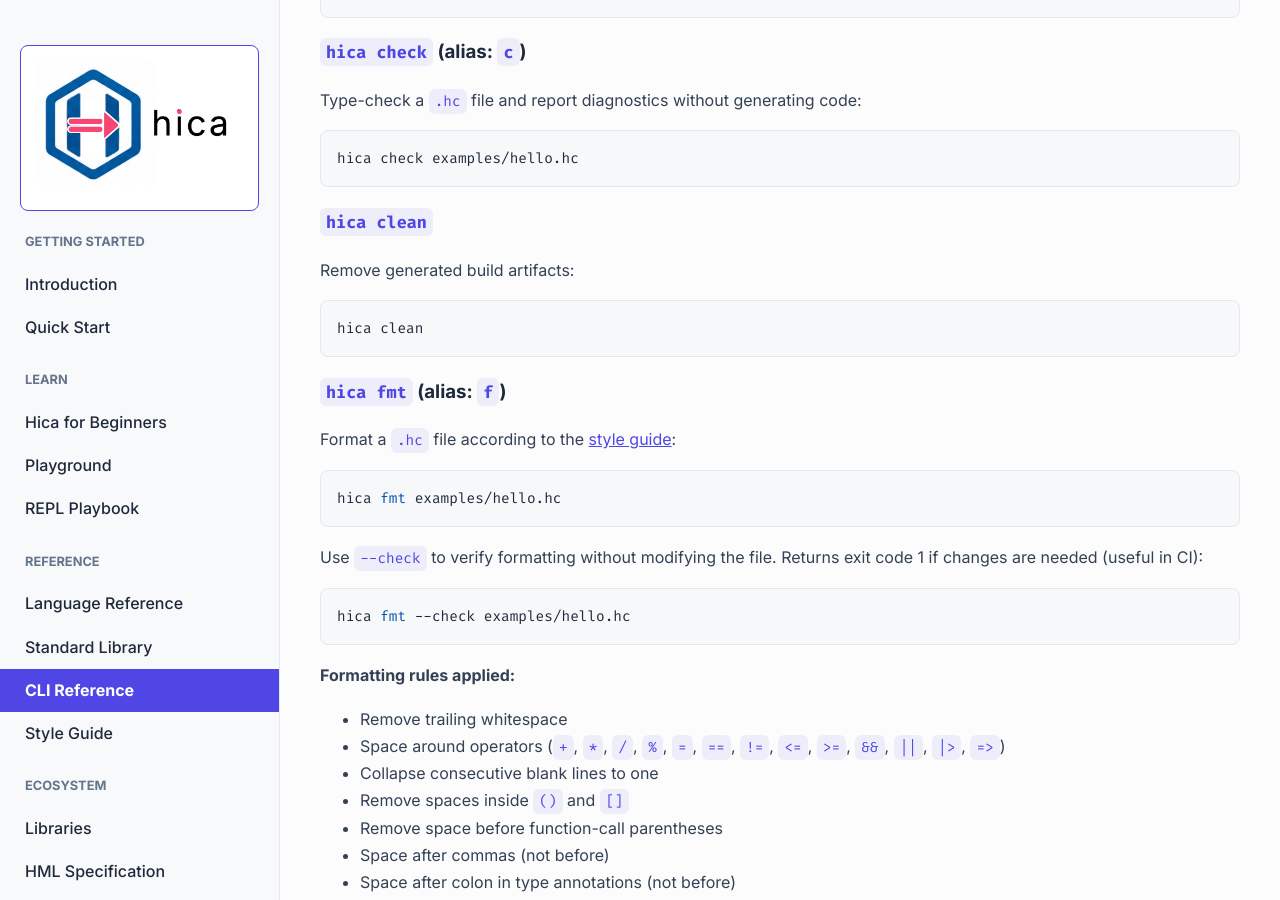
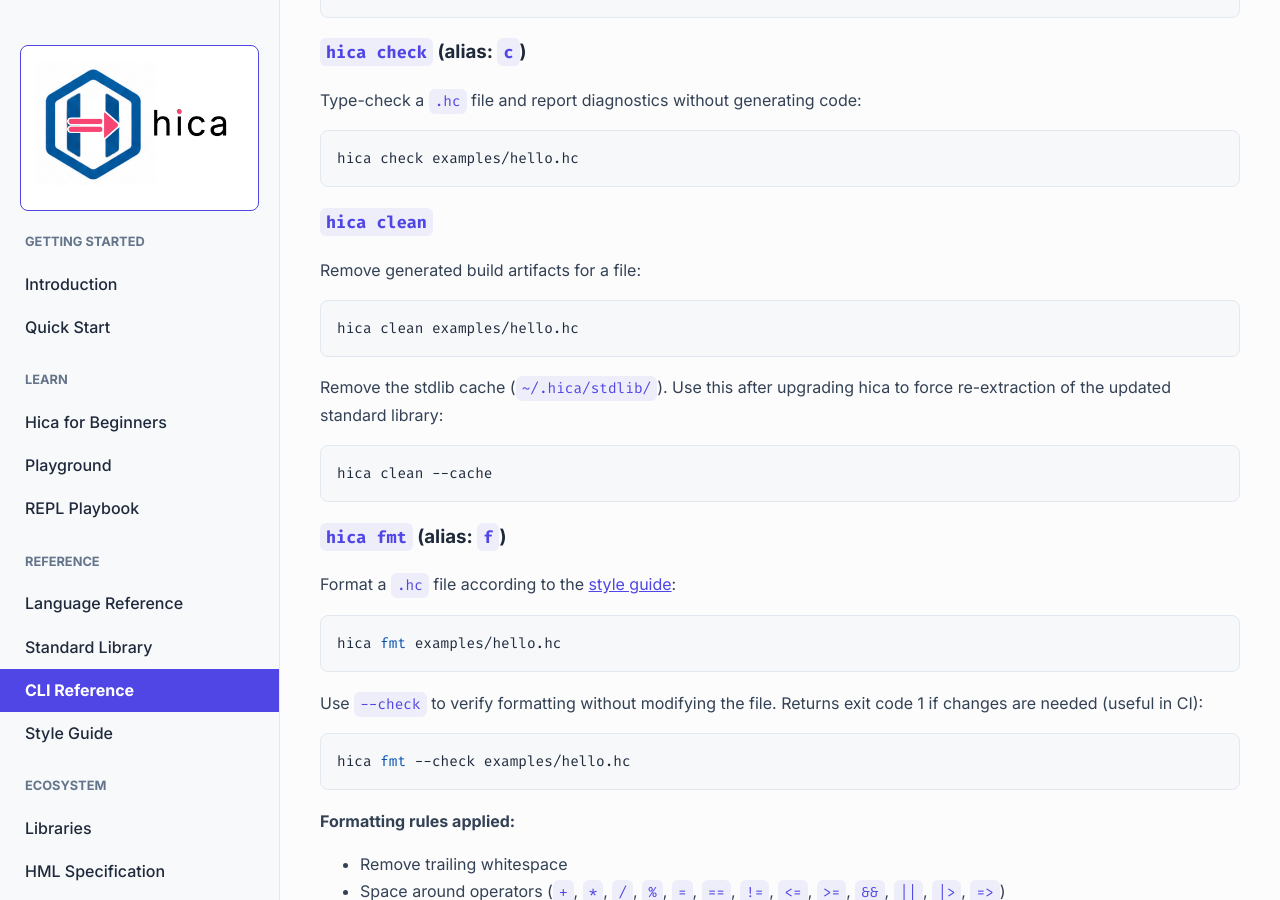
Before and after one commit to cladam/hica, a Jekyll site: the page built from docs/cli.md, in a window 1280 px wide and 900 px high, scrolled down 1195 px. Built offline with Jekyll 4.4.1, drawn with Linux system fonts in a browser that asks for light colours.

Commit message:
feat: hica clean --cache + auto-invalidate stale stdlib .kk files

````diff
--- a/docs/cli.md
+++ b/docs/cli.md
@@ -64,10 +64,16 @@ hica check examples/hello.hc
 
 ### `hica clean`
 
-Remove generated build artifacts:
+Remove generated build artifacts for a file:
 
 ```sh
-hica clean
+hica clean examples/hello.hc
+```
+
+Remove the stdlib cache (`~/.hica/stdlib/`). Use this after upgrading hica to force re-extraction of the updated standard library:
+
+```sh
+hica clean --cache
 ```
 
 ### `hica fmt` (alias: `f`)
````
Also changed, not shown: docs/hica-vs-koka.md (+2 -1 lines), docs/quick-start.md (+2 -1 lines), 1 other file.
